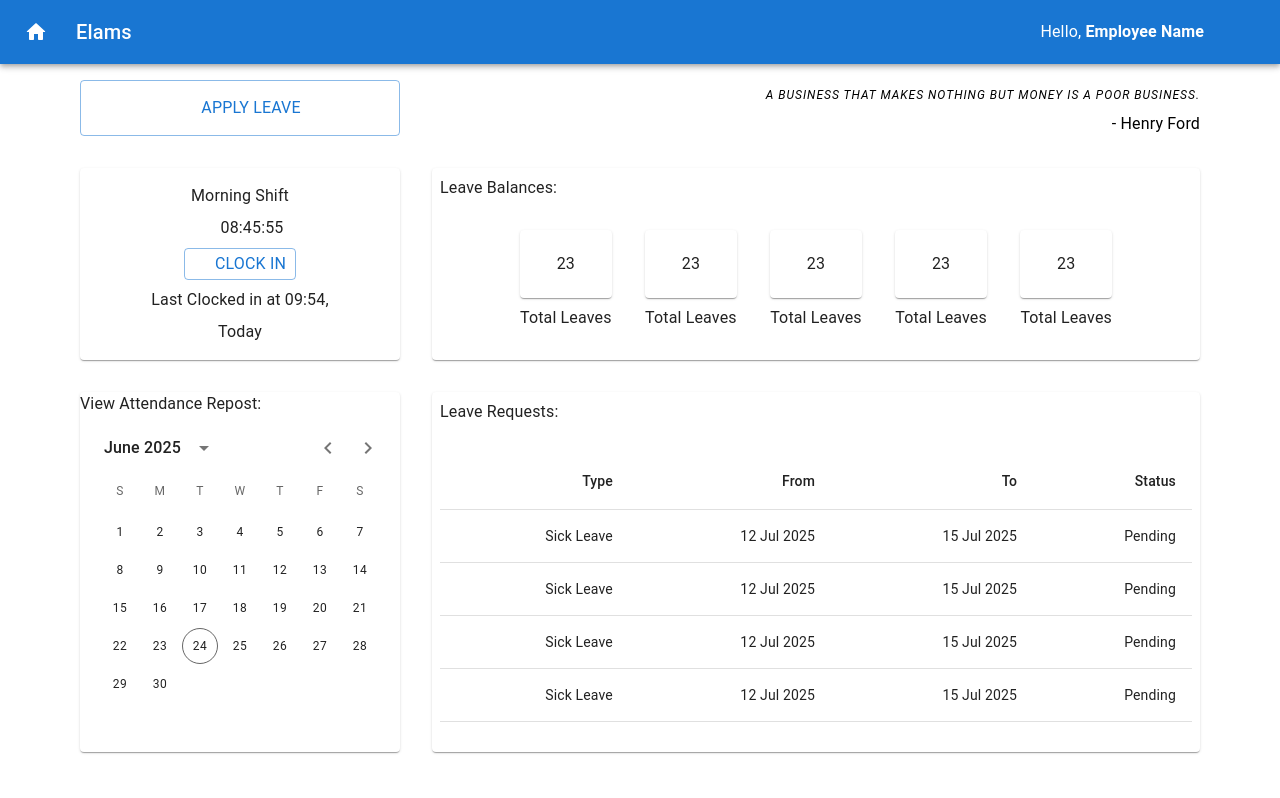
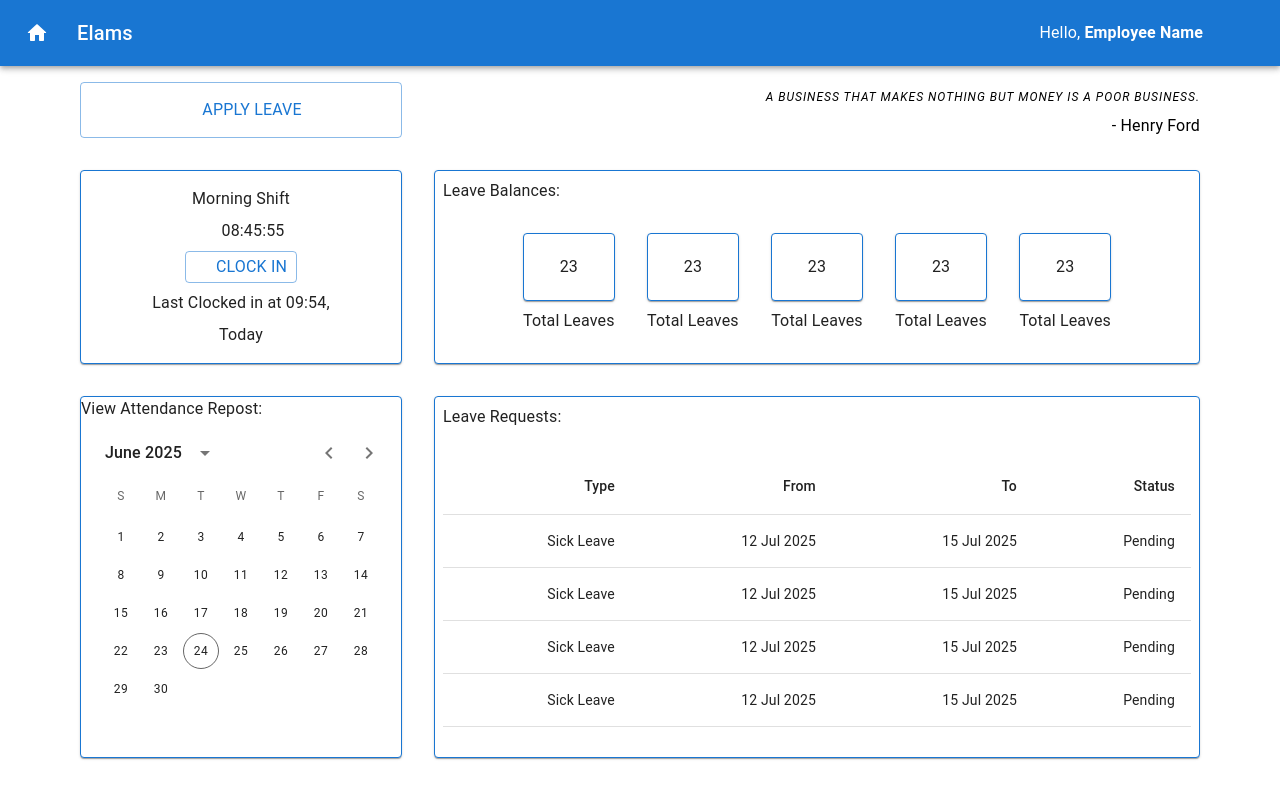
Before and after one commit to darkk-shadow/elams, a React (Vite) app: page / in a window 1280 px wide. Built offline with nearby package versions, Linux system fonts and the light colour scheme; sample sign-in values are in the browser's storage; some icons are missing.

Commit message:
Implement custom theme

```diff
--- a/src/App.jsx
+++ b/src/App.jsx
@@ -1,14 +1,22 @@
+import { ThemeProvider, useTheme } from '@mui/material'
 import './App.css'
 import AuthProvider from './contexts/AuthProvider'
 import RoutesIndex from './routes'
+import { useCustomTheme } from './themes/theme'
 
 function App() {
 
+  const defTheme = useTheme();
+
+  const customTheme = useCustomTheme();
+
   return (
     <div className='App'>
+      <ThemeProvider theme={customTheme || defTheme}>
       <AuthProvider>
         <RoutesIndex />
       </AuthProvider>
+      </ThemeProvider>
     </div>
   )
 }
--- /dev/null
+++ b/src/themes/theme.js
@@ -0,0 +1,26 @@
+import { createTheme, useTheme } from "@mui/material";
+import { useEffect, useState } from "react";
+
+export const useCustomTheme = () => {
+    const theme = useTheme()
+    const [customTheme, setCustomTheme] = useState();
+
+    useEffect(()=>{
+        setCustomTheme(
+            createTheme({
+                components: {
+                    MuiPaper: {
+                        styleOverrides: {
+                            root: {
+                                border: `1px solid ${theme.palette.primary.main}`,
+                                // padding: "1em"
+                            }
+                        }
+                    }
+                }
+            }
+        ))
+    }, [theme])
+
+    return customTheme;
+}
```
